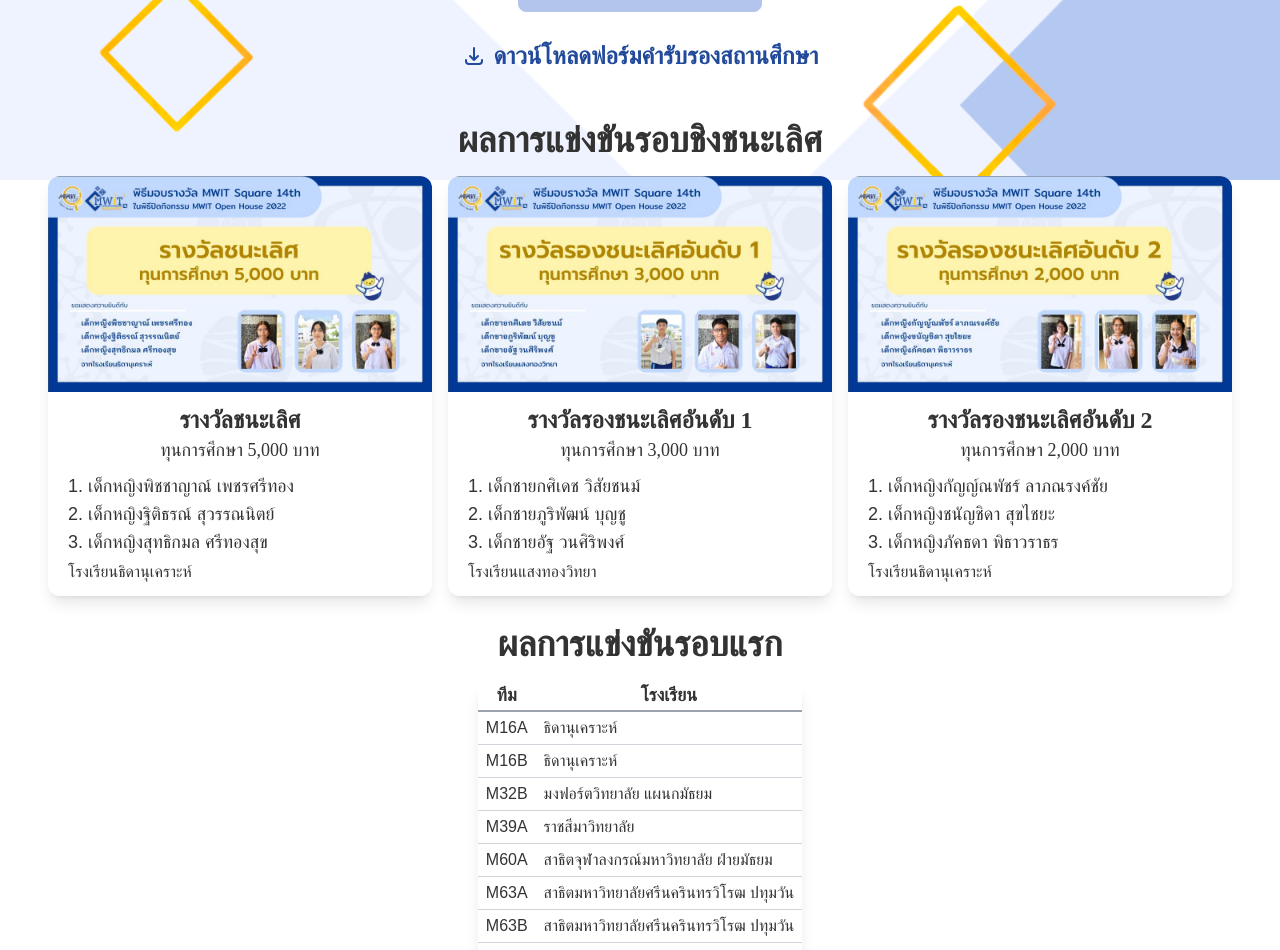
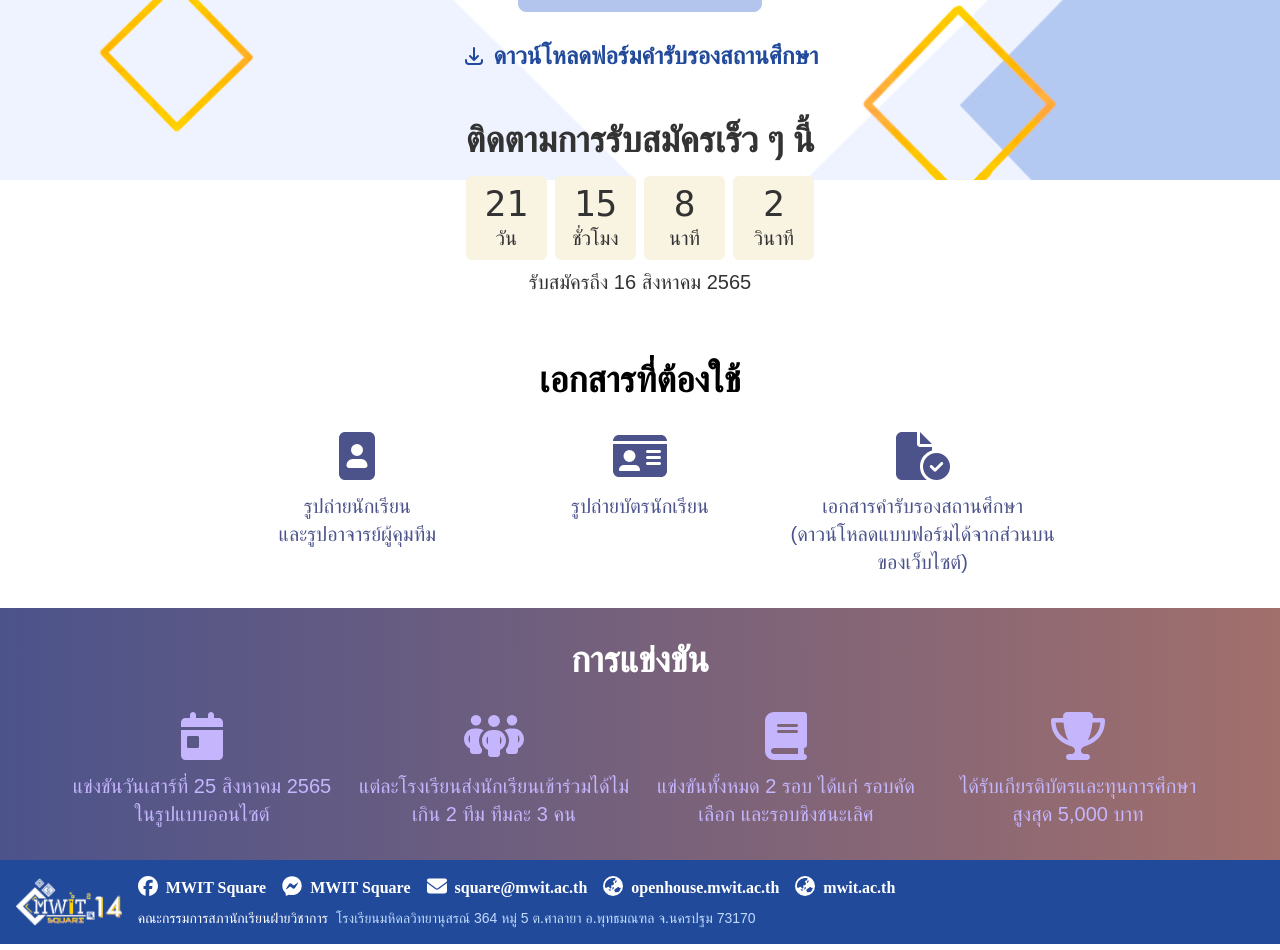
Before and after one commit to Chainxc/square1, a Next.js app: page / in a window 1280 px wide. Shown: the part 620-1570 px from the top of the page. Built offline with nearby package versions, Linux system fonts and the light colour scheme; a web font is replaced by a local one.

Commit message:
change too many things

```diff
--- a/pages/index.jsx
+++ b/pages/index.jsx
@@ -63,7 +63,7 @@
 const ctInfo = [
   {
     icon: faCalendarDay,
-    text: 'แข่งขันวันเสาร์ที่ 27 สิงหาคม 2565 ในรูปแบบออนไลน์',
+    text: 'แข่งขันวันเสาร์ที่ 25 สิงหาคม 2565 ในรูปแบบออนไซต์',
   },
   {
     icon: faPeopleGroup,
@@ -281,10 +281,10 @@
             </div>
             <div className='w-full' />
             <div className='max-w-7xl pt-5 px-4 space-y-4 text-center'>
-              {/* <span className='text-xl md:text-2xl lg:text-4xl font-IBMPlex font-bold'>
+              <span className='text-xl md:text-2xl lg:text-4xl font-IBMPlex font-bold'>
                 {'ติดตามการรับสมัครเร็ว ๆ นี้'}
-              </span> */}
-              <span className='text-xl md:text-2xl lg:text-4xl font-IBMPlex font-bold'>
+              </span>
+              {/*<span className='text-xl md:text-2xl lg:text-4xl font-IBMPlex font-bold'>
                 ผลการแข่งขันรอบชิงชนะเลิศ
               </span>
               <div className='w-full flex flex-wrap gap-4 items-center justify-center'>
@@ -312,8 +312,8 @@
                     </div>
                   </div>
                 ))}
-              </div>
-              {/* <div className='grid grid-cols-4 gap-2 pb-2'>
+              </div>*/}
+              <div className='grid grid-cols-4 gap-2 pb-2'>
                 <div className='bg-accent rounded-md text-center p-2'>
                   <div className='font-B612Mono text-2xl md:text-4xl'>
                     {Math.floor(remainTime / (1000 * 60 * 60 * 24))}
@@ -351,9 +351,9 @@
                 {!endReg
                   ? 'รับสมัครถึง 16 สิงหาคม 2565'
                   : 'แข่งขัน 27 สิงหาคม 2565'}
-              </span> */}
+              </span>
             </div>
-            <div className='max-w-7xl pt-5 px-4 space-y-4 text-center'>
+            {/*<div className='max-w-7xl pt-5 px-4 space-y-4 text-center'>
               <span className='text-xl md:text-2xl lg:text-4xl font-IBMPlex font-bold'>
                 ผลการแข่งขันรอบแรก
               </span>
@@ -385,7 +385,7 @@
                   )}
                 </tbody>
               </table>
-            </div>
+              </div>*/}
           </div>
 
           <div className='w-full bg-gradient-to-b from-transparent to-white py-4 md:p-8'>
```
